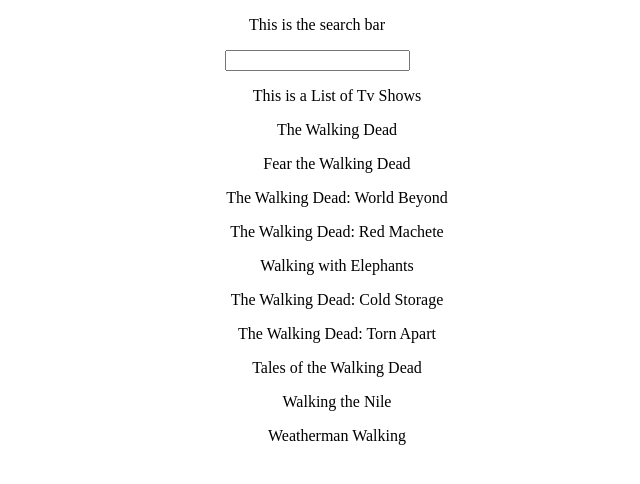
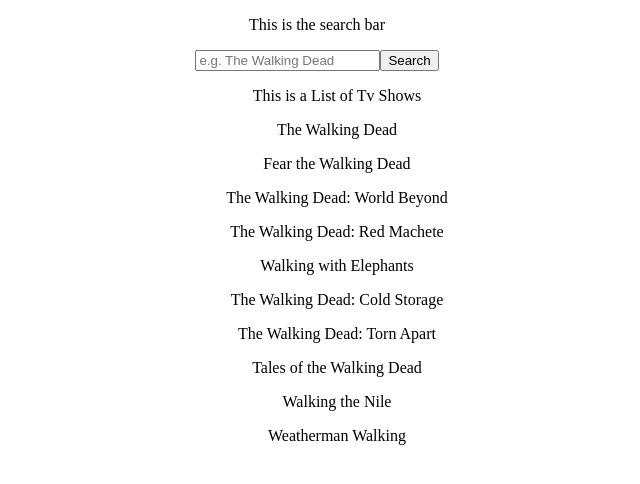
Before and after one commit to JoLeaper/pennymac-code-challenge, a React (Create React App) app: page / in a window 1280 px wide. Shown: the top 484 px of the page, without its empty margins (323-963 px from the left). Built offline with nearby package versions, Linux system fonts and the light colour scheme.

Commit message:
search query logging to the console upon submit

```diff
--- a/src/components/SearchBar/SearchBar.jsx
+++ b/src/components/SearchBar/SearchBar.jsx
@@ -1,10 +1,21 @@
-import React from 'react';
+import React, {useState} from 'react';
 
-function SearchBar(props) {
+function SearchBar({setTvList}) {
+    const [searchQuery, setSearchQuery] = useState('');
+
+    const handleSubmit = (e) => {
+        e.preventDefault();
+        console.log(searchQuery)
+    }
+
     return (
         <div>
             <p>This is the search bar</p>
-            <input type="text"/>
+            <form onSubmit={e => handleSubmit(e)}>
+                <input onChange={e => setSearchQuery(e.target.value)} type="text" placeholder="e.g. The Walking Dead"/>
+                <button>Search</button>
+            </form>
+
         </div>
     );
 }
--- a/src/container/ListContainer/ListContainer.jsx
+++ b/src/container/ListContainer/ListContainer.jsx
@@ -14,7 +14,7 @@ function ListContainer(props) {
 
     return (
         <div>
-            <SearchBar />
+            <SearchBar setTvList={setTvList}/>
             <List tvList={tvList}/>
         </div>
     );
```
Also changed, not shown: 1 other file (tests, documents, lock files or other folders).
